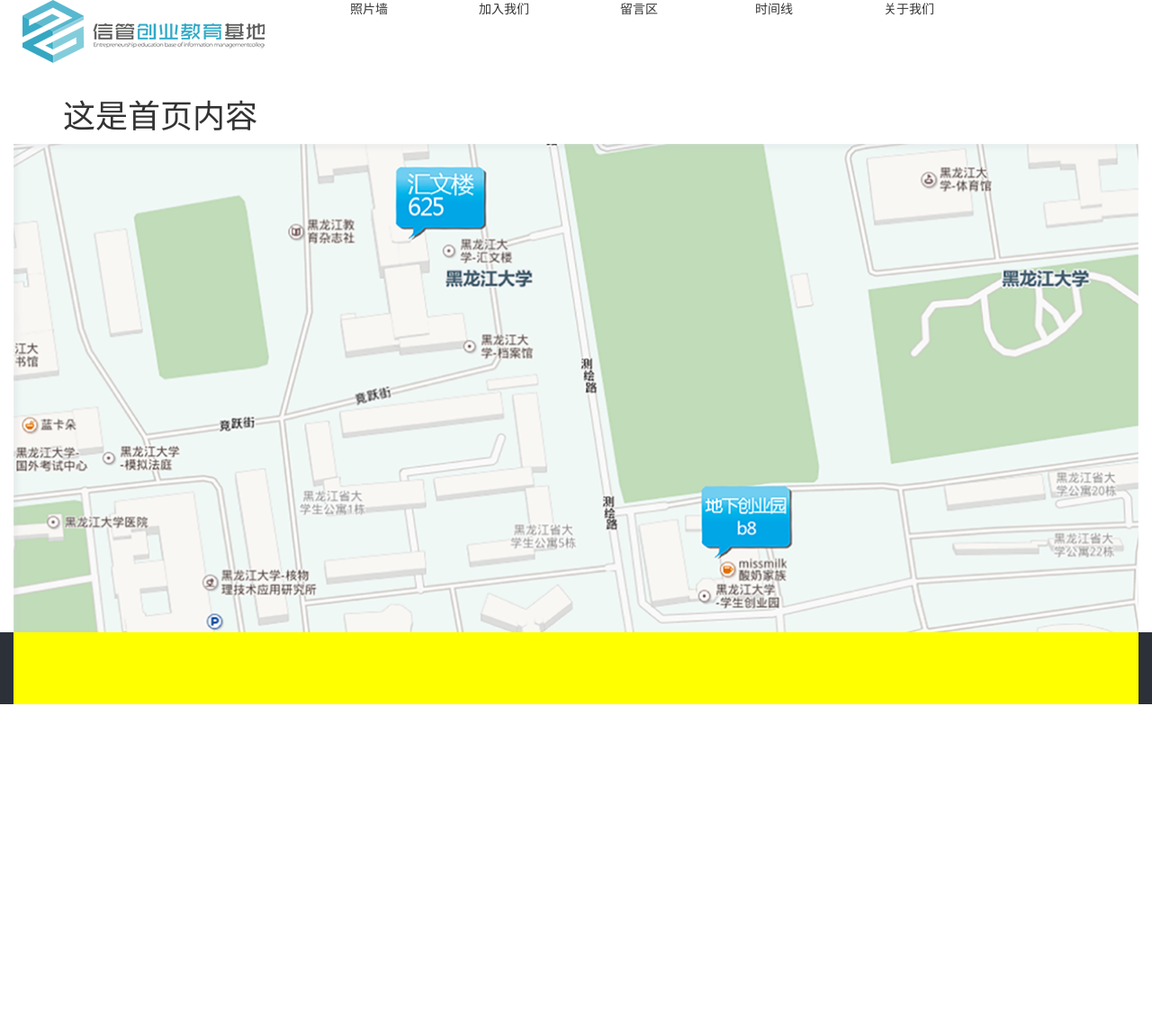
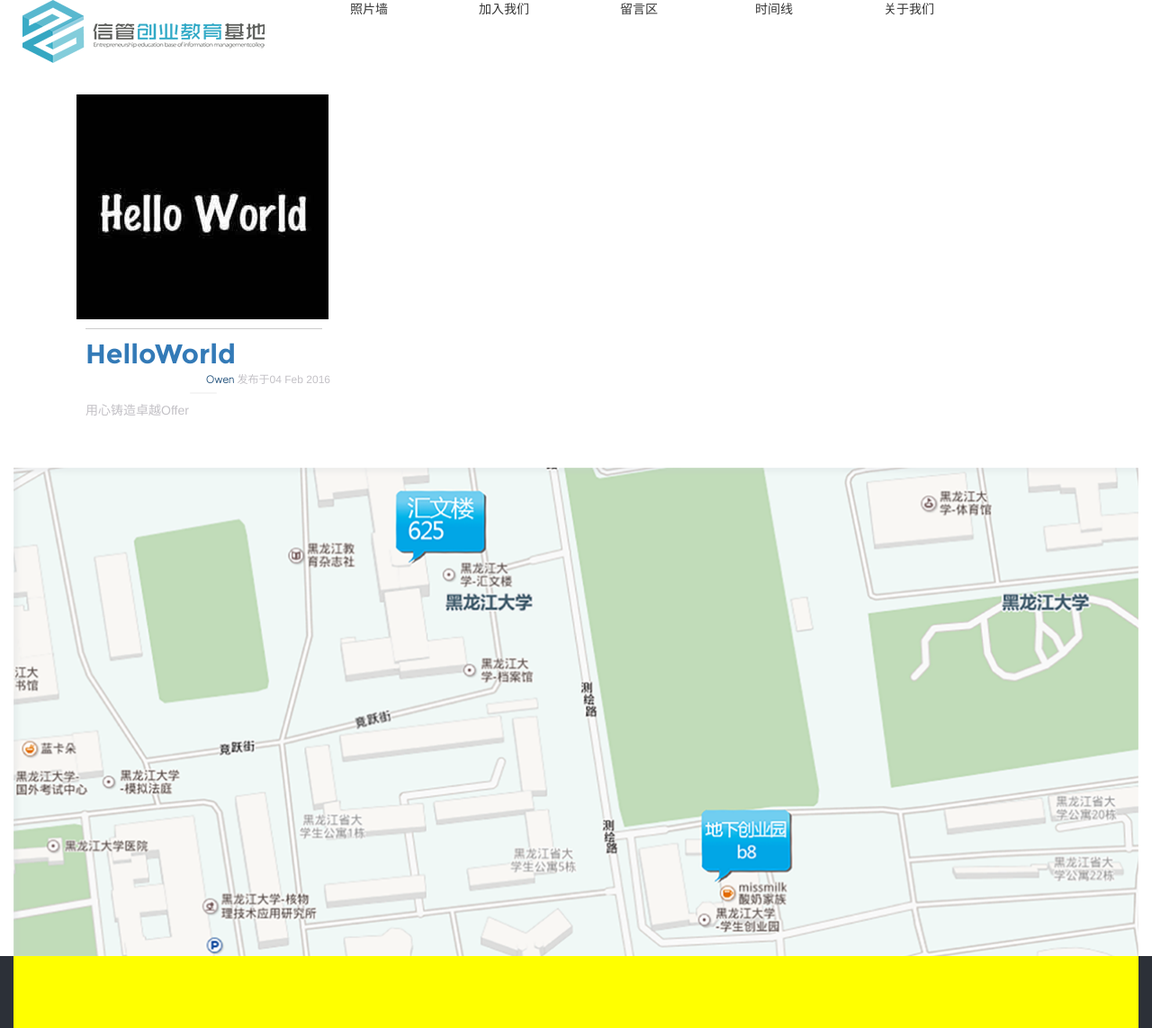
Before and after one commit to xgcyjd2014/xgcyjd2014.github.io, a Jekyll site: the page built from index.markdown, in a window 1280 px wide. Shown: the whole page at 90% size. Built offline with Jekyll 4.4.1, drawn with Linux system fonts in a browser that asks for light colours; before the commit the page ends 900 px from its top, so only the background shows below that.

Commit message:
new version

```diff
--- a/_layouts/base.html
+++ b/_layouts/base.html
@@ -1,3 +1,5 @@
+									  <!-- create & design By Owen -->
+									<!-- github: github.com/numerhero -->
 <!DOCTYPE html>
 <html>
 <head>
@@ -18,7 +20,6 @@
 
 			<div class="col-lg-9 col-md-8 col-sm-12 col-xs-12" id="header-btns-wrap">
 				<ul id="header-btns-list">
-
 					<li>照片墙</li>
 					<li>加入我们</li>
 					<li>留言区</li>
@@ -29,11 +30,6 @@
 		</div>
 
 	</header>
-
-	<!-- 平铺大背景轮播 -->
-	<nav class="container-fluid">
-
-	</nav>
 
 	<!-- 嵌入内容 -->
 	<article class="container" id="content">
--- a/_layouts/footer.html
+++ /dev/null
@@ -1,5 +0,0 @@
-<script src="../assets/js/jquery-1.11.3.min.js" ></script>
-<script src="../assets/js/jquery-mousewheel.js"></script>
-<script src="../assets/js/base.js"></script>
-<script src="../assets/js/bootstrap.min.js"></script>
-<script src="../assets/js/clipboard.min.js"></script>
--- a/assets/css/base.css
+++ b/assets/css/base.css
@@ -4,6 +4,27 @@
 img { vertical-align: top;}
 ul { list-style: none; padding: 0; margin: 0;}
 button { outline: none; border: none;}
+p { margin: 0;}
+a { text-decoration: none !important; color: #497490;}
+h1,h2,h3,h4,h5,h6{margin: 0 !important;}
+a{ transition: .8s; -webkit-transition: .8s;}
+/* Montserrat */
+@font-face {
+  font-family: 'Montserrat';
+  font-style: normal;
+  font-weight: 700;
+  src: local('Montserrat-Bold'), url(/assets/font/montserrat.woff2) format('woff2');
+  unicode-range: U+0000-00FF, U+0131, U+0152-0153, U+02C6, U+02DA, U+02DC, U+2000-206F, U+2074, U+20AC, U+2212, U+2215, U+E0FF, U+EFFD, U+F000;
+}
+
+@font-face{
+	font-family:'Yuppy';
+	src:url('../font/YuppySC-Regular-Roman.eot');
+	src:url('../font/YuppySC-Regular-Roman.eot') format('embedded-opentype'),
+	url('../font/YuppySC-Regular-Roman.woff') format('woff'),
+	url('../font/YuppySC-Regular-Roman.ttf') format('truetype'),
+	url('../font/YuppySC-Regular-Roman.svg') format('svg');font-weight:normal;font-style:normal
+}
 ::-webkit-scrollbar {
 	width:13px;
 }
@@ -33,6 +54,20 @@
 	background-color:#3075DC;
 }
 
+/* 清浮动 */
+.clearfix {
+	display: block;
+	zoom: 1;
+}
+
+.clearfix::after {
+	content: "";
+	display: block;
+	clear: both;
+	visibility: visible;
+	width: 0;
+	height: 0;
+}
 
 /* 头部导航 */
 #header-wrap {
@@ -98,7 +133,7 @@
 	}*/
 }
 
-@media (min-width: 993px) {
+@media (min-width: 992px) {
 	#logo {
 		height: 100%;
 		float: left;
@@ -137,7 +172,185 @@
 }
 
 
+/* 主内容列表 */
+@media(max-width: 991px) {
 
+}
+
+@media(min-width: 992px) {
+	#post-list {
+		width: 100%;
+		height: auto;
+	}
+
+	.post-list-li {
+		width: 292.5px;
+		height: 400px;
+
+		float: left;
+		margin: 10px;
+		position: relative;
+	}
+	.post-list-li::after,.post-list-li::before {
+		content: "";
+		display: block;
+
+		position: absolute;
+		top:0;
+		bottom:0;
+		right:0;
+		left: 0;
+		transition:.75s;
+		-webkit-transition:.75s;
+		z-index: -1;
+	}
+
+	.post-list-li::after {
+		border-top: 1px solid #58B8CF;
+		border-bottom: 1px solid #58B8CF;
+
+		opacity: 0;
+		transform: scale(0,1);
+		-webkit-transform: scale(0,1);
+	}
+
+	.post-list-li::before {
+		border-left: 1px solid #58B8CF;
+    	border-right: 1px solid #58B8CF;
+
+    	opacity: 0;
+		transform: scale(1,0);
+		-webkit-transform: scale(1,0);
+	}
+
+	.post-list-li:hover::after {
+		border-top: 1px solid #58B8CF;
+		border-bottom: 1px solid #58B8CF;
+		transform: scale(1,1);
+		-webkit-transform:scale(1,1);
+		opacity: .7;
+	}
+
+	.post-list-li:hover::before {
+		border-left: 1px solid #58B8CF;
+		border-right: 1px solid #58B8CF;
+		transform: scale(1,1);
+		-webkit-transform:scale(1,1);
+		opacity: .7;
+	}
+
+	.post-tag {
+		width: 100%;
+		height: 260px;
+		padding: 5px;
+		font-family: "Montserrat","微软雅黑";
+		overflow: hidden;
+	}
+	.post-tag a {
+		display: block;
+		width: 100%;
+		height: 100%;
+	}
+	.post-tag-line {
+		width: 100%;
+		height: 1px;
+
+		background: #ccc;
+		padding: 0 15px;
+		margin: 5px 0;
+		-webkit-background-clip: content-box;
+		background-clip: content-box;
+	}
+
+	#post-list .post-tag-description {
+		width: 292px;
+		height: 125px;
+		padding: 5px;
+		font: 500 16px/20px;
+		color: #C3C1C6;
+	}
+
+	#post-list .post-tag-title {
+		width: 100%;
+		height: 40px;
+		position: relative;
+
+		padding: 0 0 5px 0;
+		clear: both;
+		font: 500 30px/35px "Montserrat","微软雅黑";
+		text-indent: 10px;
+	}
+
+	/* 根据标签添加专属色 */
+	.css-title {
+		color: #6EA474;
+	}
+	.css-title:hover {
+		color: #A6E22C;
+	}
+
+	.html-title {
+		color: #AE81FF;
+	}
+
+	.html-title:hover {
+		color: ;
+	}
+
+	#post-list .post-tag-author-date {
+		width: 100%;
+		height: 12px;
+		margin-top: 5px;
+	}
+	.post-tag-short-line {
+		width: 30px;
+		height: 2px;
+
+		border-radius: 5px;
+		background: #f5f5f5;
+		margin: 8px auto;
+		transition: .75s;
+		-webkit-transition: .75s;
+	}
+
+	.post-list-li:hover .post-tag-short-line {
+		transform: scale(2,1);
+		-webkit-transform: scale(2,1);
+		background: #42A5DD;
+	}
+
+	.remark {
+		float: right;
+		text-align: right;
+		font-size: 12px;
+	}
+
+	/* 添加自己专属颜色 */
+	.owen {
+		color: #23527c !important;
+	}
+
+	/* 如不添加，默认色 */
+	.remark a {
+		color: #E34A22;
+		font-family: "Yuppy" , "微软雅黑";
+	}
+
+	.post-tag-description p {
+		text-indent: 10px;
+		width: 100%;
+		height: 48px;
+		margin: 0;
+		font-size: 14px;
+		text-overflow: ellipsis;
+		transition: .75s;
+		-webkit-transition: .75s;
+	}
+
+	.post-list-li:hover .post-tag-description p {
+		color: #337AB7;
+	}
+}
 
 /* 底部 */
 .footer-map {
--- a/assets/js/base.js
+++ b/assets/js/base.js
@@ -1,9 +1,21 @@
-						/*--------------------------------------------*\
-										xgjd base js
-						   		   Design And Build By Owen
-						      Github:http://github.com/numerhero
+								/*--------------------------------------------*\
+												xgjd base js
+								   		   Design And Build By Owen
+								      Github:http://github.com/numerhero
 
-						\*--------------------------------------------*/
+								\*--------------------------------------------*/
 
 window.console && console.log && console.log("%c          ___________             ___     ___\n         /   /       \\           /  /__  /  /__\n        /   /         \\         /_____/ /_____/\n       /    |__________\\       |    _______    |\n      /     |_________|        |_  |_______|  _|\n     /  /|  | | |___| |            |__________\n    /__/ |__| |_______|            |__________| \n \n        __    __                               __\n    ___|  |__|  |___            ___       __  |  | \n   |____   __    ___|          |   |     |  |_|  |__ \n  ___|____|_ _|____|___      __|   |__   |   _    __|\n |_____________________|    |___   ___|  |  | |  |\n   /  ____|___|____  \\         |   |     |  | |__|    _\n /___/  __|   |__  \\___\\   ____|   |__   |  |________| |\n      |___________|       |___________|  |_____________|","color:transparent;text-shadow:0 0 1px #272822;");
 window.console && console.log && console.log("\n      欢迎加入信管创业基地 %c 面试时请附上console","font:15px/20px '微软雅黑';  background-image: -webkit-linear-gradient(left, #147B96, #E6D205 25%, #147B96 50%, #E6D205 75%, #147B96);-webkit-text-fill-color: transparent;-webkit-background-clip: text; color:red;");
+
+
+/* index */
+
+$(function() {
+	var authorName = $(".remark a");
+
+	// 设置自己的专属颜色
+	if( authorName.html() == "Owen" ) {
+		authorName.addClass("owen");
+	}
+});
--- a/index.markdown
+++ b/index.markdown
@@ -2,18 +2,52 @@
 layout: base
 title: 首页
 ---
+<!-- 平铺大背景轮播 -->
+<nav class="container-fluid">
 
+</nav>
 <!-- 首页内容 -->
-<h1>这是首页内容</h1>
 
-<ul id="post-list">
+<section class="row">
+	<!-- 不用在html 中添加li 每发表一篇博文就会自动添加一个li -->
+	<ul id="post-list" class="col-lg-9">
 	{% for post in site.posts %}
-		{% if count <= 12 %}
-		<li>
-			<a href="javascript:;">
-				<img src="" alt="">
-			</a>
+		{% assign count=count | plus:1 %}
+		{% assign num = 12 %}
+		{% if count <= num %}
+		<li class="post-list-li">
+			<div class="post-tag">
+			<!-- post.id /Y/M/D/name -->
+			{% assign paths = post.id | split: '/' %}
+			 	<!-- tagpic要给对，图片裁切成 280*250 -->
+				<a href="{{ post.url }}" target="_blank">
+					<img src="/assets/img/index/post-list-imgs/{{ post.tagpic }}.jpg" alt="{{ paths[4] }}">
+				</a>
+			</div>
+			<div class="post-tag-line"></div>
+			<div class="post-tag-description">
+				<h1 class="post-tag-title">
+					<!-- 不同tag类型使用不同颜色 -->
+					{% if post.tag == "css" %}
+						<a class="css-title" href="{{ post.url }}" target="_blank">{{ post.title }}</a>
+					{% endif %}
+					{% if post.tag == "html" %}
+						<a class="html-title" href="{{ post.url }}" target="_blank">{{ post.title }}</a>
+					{% endif %}
+					{% if post.tag == "other"%}
+						<a class="other-title" href="{{ post.url }}" target="_blank">{{ post.title }}</a>
+					{% endif %}
+				</h1>
+				<h2 class="post-tag-author-date">
+					<span class="remark"><a href="javascript:;" target="_blank">{{ post.author }}</a> 发布于{{ post.date | %Y%M | date_to_string }}</span>
+				</h2>
+				<div class="post-tag-short-line"></div>
+				<p>
+					{{ post.description }}
+				</p>
+			</div>
 		</li>
 		{% endif %}
 	{% endfor %}
 </ul>
+</section>
```
Also changed, not shown: _layouts/post.html (added, +12 -0 lines), _posts/Other/2016-02-04-HelloWorld.md (added, +41 -0 lines), assets/font/montserrat.woff2 (added), assets/img/index/post-list-imgs/css.jpg (added), assets/img/index/post-list-imgs/helloworld.jpg (added).
